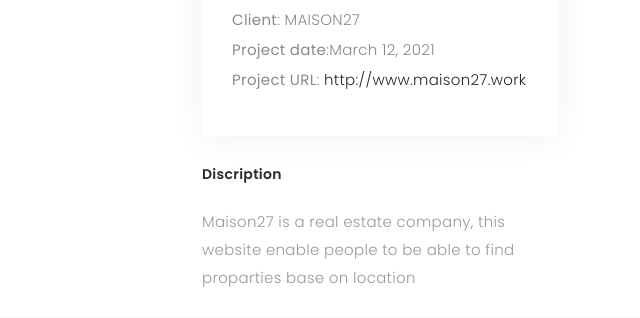
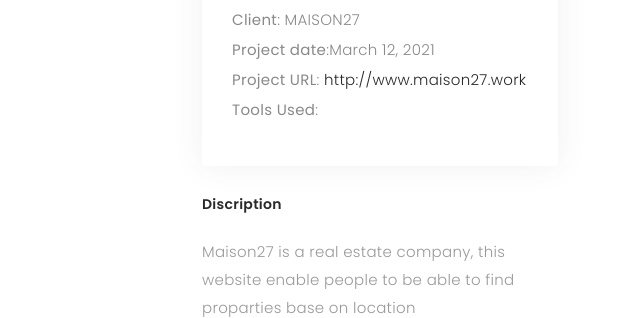
Before and after one commit to kenncofficial/portfolio, a Django app: page /portfolio/1 in a window 1280 px wide. Shown: the part 306-624 px from the top of the page, without its empty margins (640-1280 px from the left). Run offline with Django 3.2, Linux system fonts and the light colour scheme; data comes from the database, SQL or seed files in the repository; some libraries are stand-ins or nearby versions; some web fonts are replaced.

Commit message:
added tools-used in model

```diff
--- a/portfolio/admin.py
+++ b/portfolio/admin.py
@@ -1,7 +1,7 @@
 from django.contrib import admin
-from .models import Category, Portfolio_Post
+from .models import  Portfolio_Post
 # Register your models here.
 
 
 admin.site.register(Portfolio_Post)
-admin.site.register(Category)
+#admin.site.register(Category)
--- a/portfolio/models.py
+++ b/portfolio/models.py
@@ -14,12 +14,11 @@ class Category(models.Model):
         return self.name
 
 
-
 class Portfolio_Post(models.Model):
 	name = models.CharField(max_length=255)
-	category = models.CharField(max_length=255, null=True)
 	client = models.CharField(max_length=255)
 	project_date = models.DateField(auto_now_add=True)
+	tools_used = models.CharField(max_length=255, null=True)
 	Discription = RichTextField(blank=True, null=True)
 	image = CloudinaryField('image', null=True, blank=True)
 	image2 = CloudinaryField('image', null=True, blank=True)
--- a/portfolio/templates/portfolio-details.html
+++ b/portfolio/templates/portfolio-details.html
@@ -11,7 +11,7 @@
           <h2>Portfolio Details</h2>
           <ol>
             <li><a href="{% url 'home' %}#home">Home</a></li>
-            <li><a href="portfolio.html">Portfolio</a></li>
+            <li><a href="{% url 'home' %}#portfolio">Portfolio</a></li>
             <li>Portfolio Details</li>
           </ol>
         </div>
@@ -54,6 +54,7 @@
                 <li><strong>Client</strong>: {{ portfolio_post.client|upper }}</li>
                 <li><strong>Project date</strong>:{{ portfolio_post.project_date }}</li>
                 <li><strong>Project URL</strong>: <a target="_blank" href="{{ portfolio_post.project_url }}">{{ portfolio_post.project_url }}</a></li>
+                <li><strong>Tools Used</strong>: </li>
               </ul>
             </div>
             <div class="portfolio-description">
```
Also changed, not shown: db.sqlite3, portfolio/migrations/0018_auto_20220126_2041.py (added).
